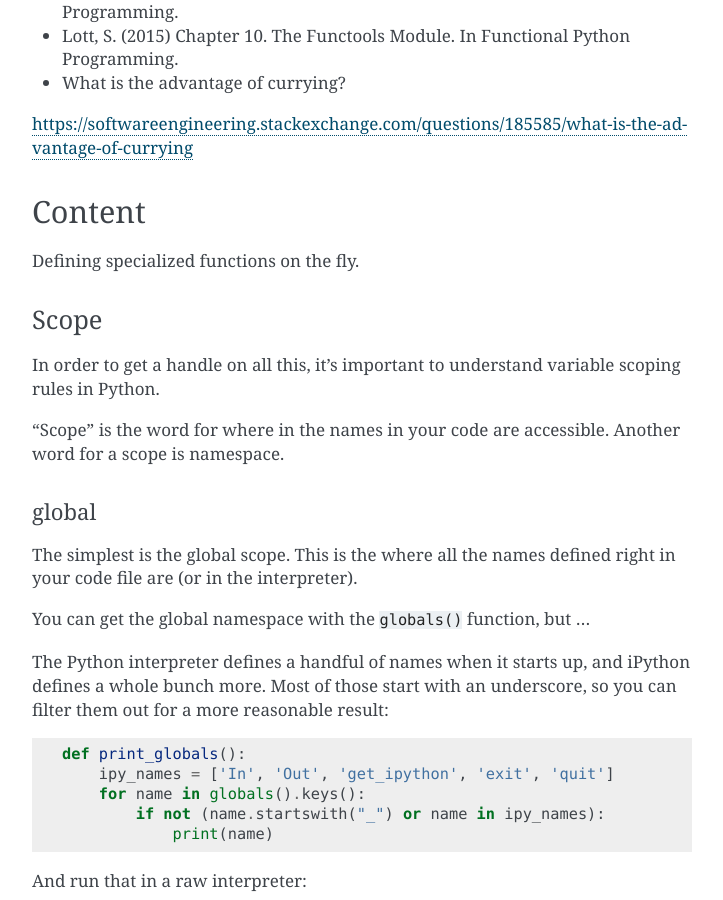
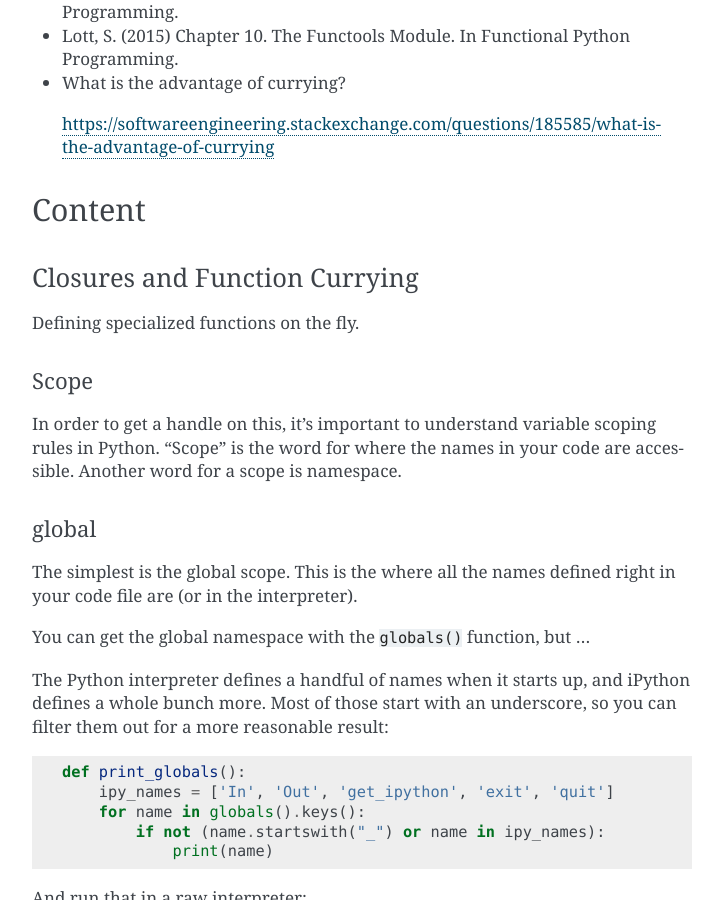
Before and after one commit to rriehle/FP3, a Sphinx documentation site: the page built from source/index.rst, in a window 1280 px wide and 900 px high, scrolled down 1059 px. Shown: the whole window, without its empty margins (388-1111 px from the left). Built offline with Sphinx 7.4.7, drawn with Linux system fonts in a browser that asks for light colours; some of the changed text lies outside the part shown.

Commit message:
pagination

```diff
--- a/source/index.rst
+++ b/source/index.rst
@@ -50,19 +50,22 @@
 ================
 
 * Functional Programming Modules
-https://docs.python.org/3/library/functional.html
+
+  | https://docs.python.org/3/library/functional.html
 
 
 Optional Reading
 ================
 
 * Lott, S. (2015) Chapter 14. The PyMonad Library. Functional composition and currying. In Functional Python Programming.
+
 * Lott, S. (2015) Chapter 8. The Itertools Module. In Functional Python Programming.
+
 * Lott, S. (2015) Chapter 10. The Functools Module. In Functional Python Programming.
 
 *  What is the advantage of currying?
-https://softwareengineering.stackexchange.com/questions/185585/what-is-the-advantage-of-currying
 
+  | https://softwareengineering.stackexchange.com/questions/185585/what-is-the-advantage-of-currying
 
 
 *******
@@ -71,16 +74,14 @@
 
 
 Closures and Function Currying
-##############################
+==============================
 
 Defining specialized functions on the fly.
 
 Scope
-=====
+-----
 
-In order to get a handle on all this, it's important to understand variable scoping rules in Python.
-
-"Scope" is the word for where in the names in your code are accessible. Another word for a scope is namespace.
+In order to get a handle on this, it's important to understand variable scoping rules in Python.  "Scope" is the word for where the names in your code are accessible. Another word for a scope is namespace.
 
 global
 ------
@@ -617,8 +618,6 @@
 
 
 
-
-
 ****
 Quiz
 ****
```
